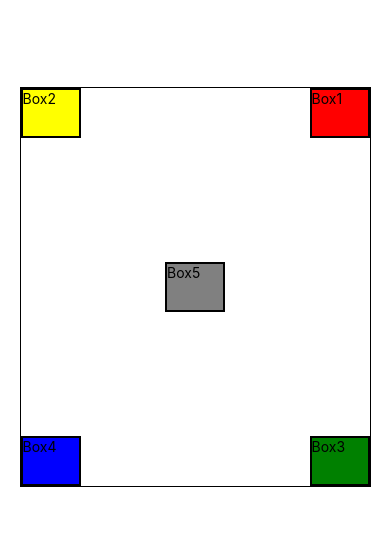
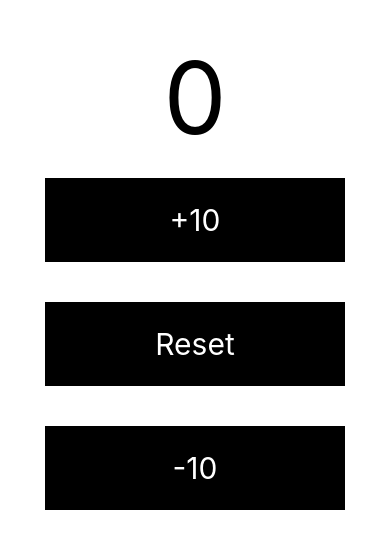
Before and after one commit to priyanshu938/React-Native-Tutorial, a React Native app: screen / in a window 390 px wide. Shown: the part 113-662 px from the top of the page. Built offline with nearby package versions, Linux system fonts and the light colour scheme.

Commit message:
usestate

```diff
--- a/App.js
+++ b/App.js
@@ -10,6 +10,7 @@ import NetflixScrollingCards from "./src/components/NetflixScrollingCards";
 import MultipleStylesInOneSingleComponent from "./src/components/MultipleStylesInOneSingleComponent";
 import Flexbox from "./src/components/Flexbox";
 import Positions from "./src/components/Positions";
+import CounterNumber from "./src/components/CounterNumber";
 //create a component that returns some jsx
 export default function App() {
   const netflix = [
@@ -55,7 +56,8 @@ export default function App() {
       {/* <MultipleStylesInOneSingleComponent /> */}
       {/* <NetflixScrollingCards netflix={netflix} /> */}
       {/* <Flexbox /> */}
-      <Positions />
+      {/* <Positions /> */}
+      <CounterNumber />
     </View>
   );
 }
--- /dev/null
+++ b/src/components/CounterNumber.js
@@ -0,0 +1,56 @@
+import React, { useState } from "react";
+import { Text, View, Button, StyleSheet, TouchableOpacity } from "react-native";
+
+const CounterNumber = () => {
+  const [number, setNumber] = useState(0);
+  return (
+    <View style={styles.container}>
+      <Text style={styles.textStyle}>{number}</Text>
+      <TouchableOpacity
+        onPress={() => {
+          setNumber(number + 10);
+        }}
+      >
+        <Text style={styles.common}>+10</Text>
+      </TouchableOpacity>
+      <TouchableOpacity
+        onPress={() => {
+          setNumber(0);
+        }}
+      >
+        <Text style={styles.common}>Reset</Text>
+      </TouchableOpacity>
+      <TouchableOpacity
+        onPress={() => {
+          setNumber(number - 10);
+        }}
+      >
+        <Text style={styles.common}>-10</Text>
+      </TouchableOpacity>
+    </View>
+  );
+  Text;
+};
+
+const styles = StyleSheet.create({
+  container: {
+    marginTop: 50,
+    display: "flex",
+    justifyContent: "center",
+    alignItems: "center",
+  },
+  textStyle: {
+    fontSize: 100,
+  },
+  common: {
+    fontSize: 30,
+    borderWidth: 4,
+    padding: 20,
+    width: 300,
+    textAlign: "center",
+    backgroundColor: "black",
+    color: "white",
+    marginVertical: 20,
+  },
+});
+export default CounterNumber;
```
